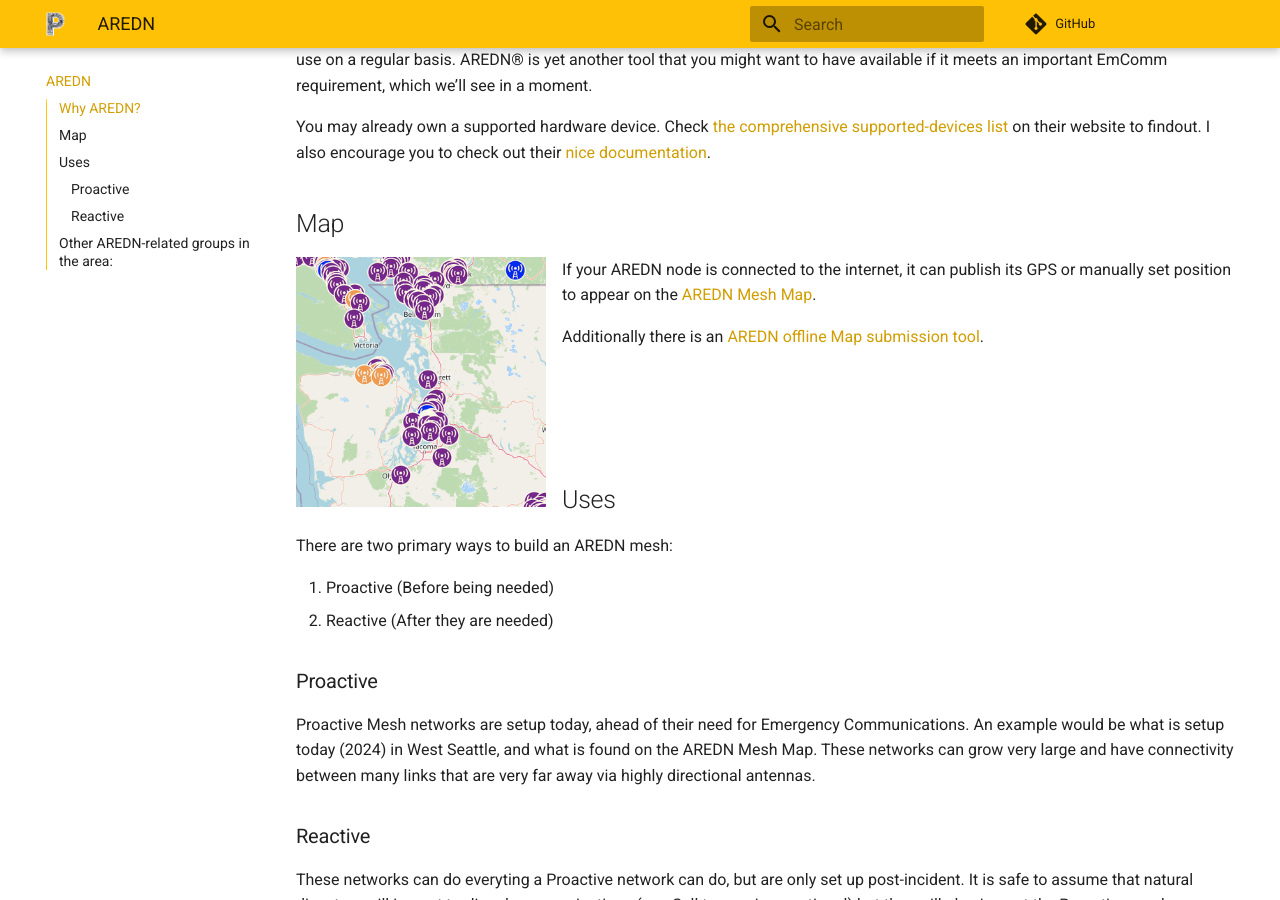
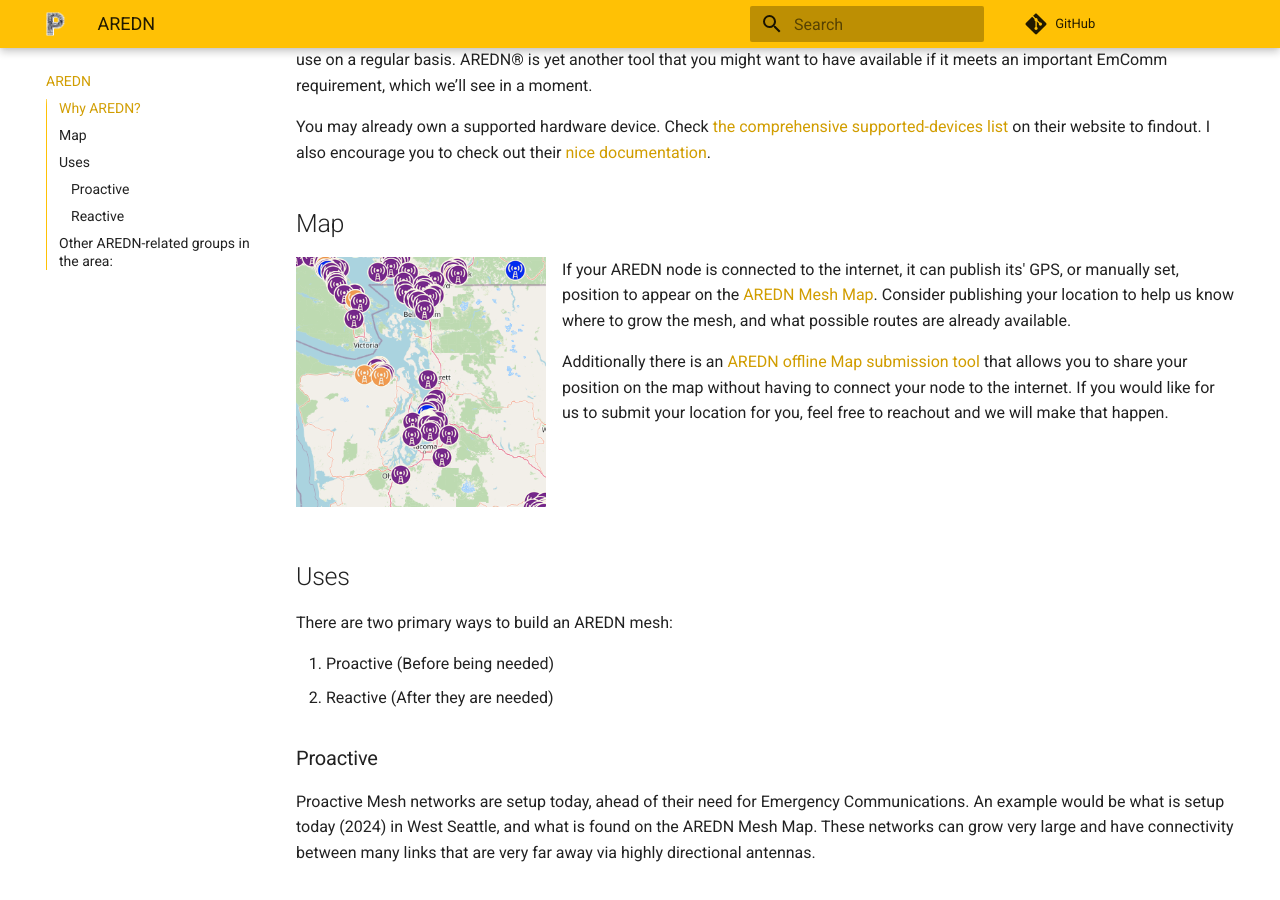
Before and after one commit to pugetmesh/pugetmesh.github.io, an MkDocs documentation site: the page built from docs/aredn/index.md, in a window 1280 px wide and 900 px high, scrolled down 569 px. Built offline with MkDocs 1.6.1 and Material for MkDocs 9.7.7, drawn with Linux system fonts in a browser that asks for light colours; comment, search, counter and statistics services are not loaded.

Commit message:
Updating content around AREDN map.

```diff
--- a/docs/aredn/index.md
+++ b/docs/aredn/index.md
@@ -12,9 +12,9 @@
 
 ## Map
 [![Dave Keogh Meshtastic Map](/media/AREDN_Mesh_Map_Nov2024SS.png){ width="250", align=left }](http://usercontent.arednmesh.org/K/5/K5DLQ/livemap2.html#9/47.5395/-122.3973)
-If your AREDN node is connected to the internet, it can publish its GPS or manually set position to appear on the [AREDN Mesh Map](http://usercontent.arednmesh.org/K/5/K5DLQ/livemap2.html#9/47.5395/-122.3973).
+If your AREDN node is connected to the internet, it can publish its' GPS, or manually set, position to appear on the [AREDN Mesh Map](http://usercontent.arednmesh.org/K/5/K5DLQ/livemap2.html#9/47.5395/-122.3973). Consider publishing your location to help us know where to grow the mesh, and what possible routes are already available.
 
-Additionally there is an [AREDN offline Map submission tool](https://www.arednmesh.org/content/aredn-offline-map-submit-tool-updated).
+Additionally there is an [AREDN offline Map submission tool](https://www.arednmesh.org/content/aredn-offline-map-submit-tool-updated) that allows you to share your position on the map without having to connect your node to the internet. If you would like for us to submit your location for you, feel free to reachout and we will make that happen.
 
 </br>
 </br>
```
